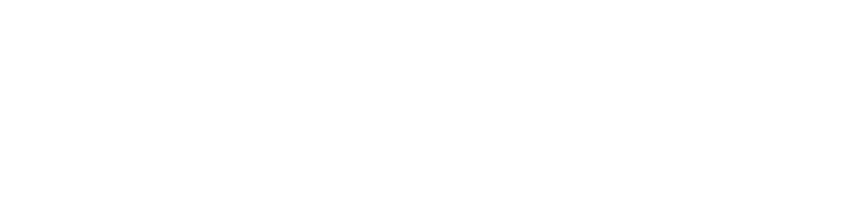
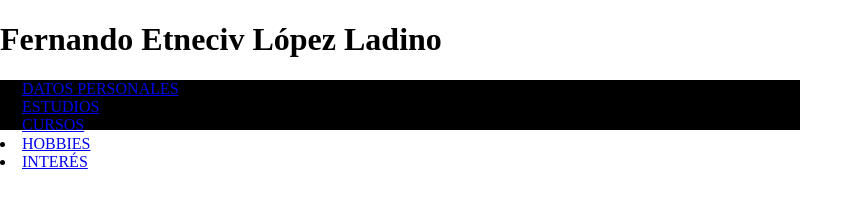
Before and after one commit to LPMendoza/webPersonal-1, a plain HTML site: page index.html in a window 1280 px wide. Shown: the whole page, without its empty margins (0-863 px from the left). Drawn offline with Linux system fonts and the light colour scheme.

Commit message:
Add files via upload

```diff
--- a/index.html
+++ b/index.html
@@ -4,8 +4,21 @@
     <meta charset="utf-8" />
     <title>Página personal</title>
     <link rel="stylesheet" type="text/css" media="screen" href="normalize.css" />
+    <link rel="stylesheet" type="text/css" media="screen" href="style.css" />
 </head>
 <body>
+    <div>
+        <h1>Fernando Etneciv López Ladino</h1>
+    </div>
+
+    <nav class="menu">
+        <li><a id="Dat" href="#DatosP">DATOS PERSONALES</a></li>
+        <li><a id="Est" href="#Estudios">ESTUDIOS</a></li>
+        <li><a id="Cur" href="#Curso">CURSOS</a></li>
+        <li><a id="Hob"href="#Hobbies">HOBBIES</a></li>
+        <li><a id="inte" href="#Interes">INTERÉS</a></li>
+        <div class="animation start-home"></div>
+    </nav>
 
 </body>
 </html>
--- /dev/null
+++ b/style.css
@@ -0,0 +1,5 @@
+.menu{
+    background:black;
+    width:800px;
+    height:50px;
+}
```
